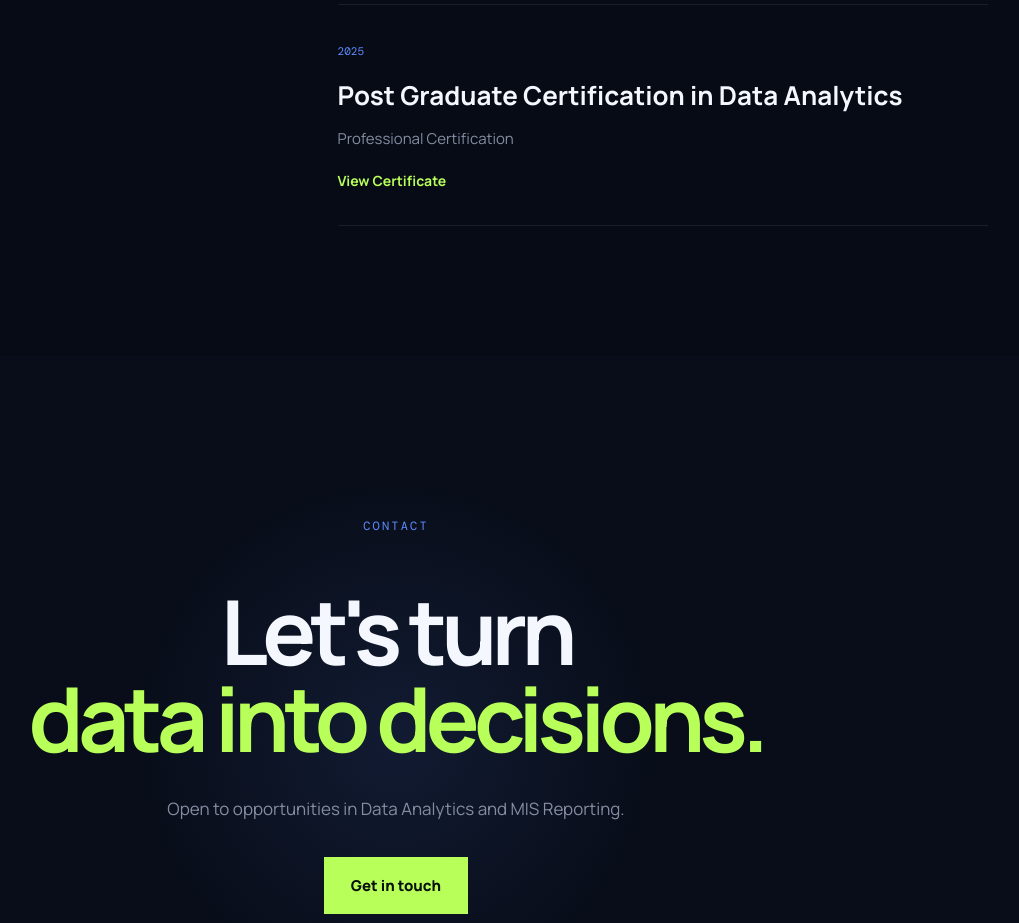
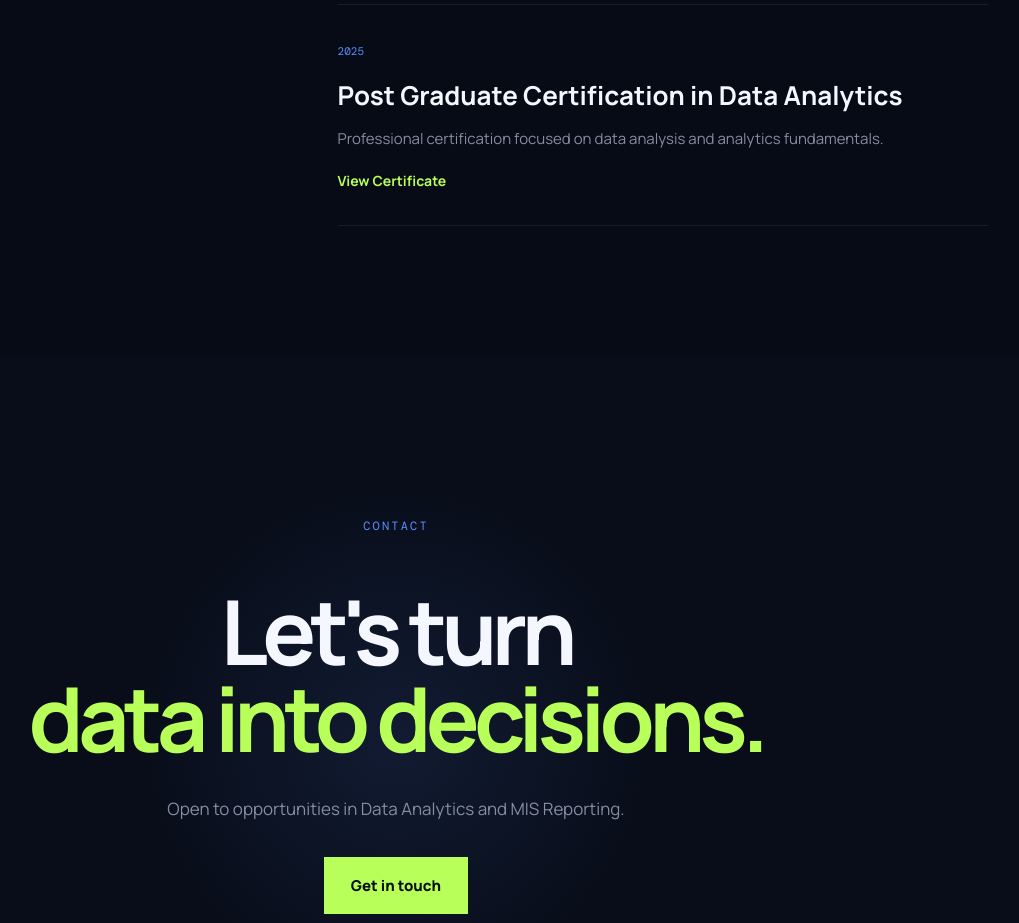
Before and after one commit to kalpana-eng/Portfolio-Sambhav, a React (Vite) app: page / in a window 1280 px wide. Shown: the part 6580-7503 px from the top of the page, without its empty margins (244-1263 px from the left). Built offline with nearby package versions, Linux system fonts and the light colour scheme.

Commit message:
Improved the Education section  section  for portfolio

```diff
--- a/src/App.jsx
+++ b/src/App.jsx
@@ -420,7 +420,9 @@ function App() {
 <article>
   <span>2019 — 2022</span>
   <h3>Diploma in Mechanical Engineering</h3>
-              <p>Government Polytechnic, Sonipat</p>
+  <p>
+    Government Polytechnic, Sonipat
+  </p>
 </article>
 
 <article className="certification-card">
@@ -428,7 +430,10 @@ function App() {
 
   <h3>Post Graduate Certification in Data Analytics</h3>
 
-              <p>Professional Certification</p>
+  <p>
+    Professional certification focused on data analysis and
+    analytics fundamentals.
+  </p>
 
   <a
     href="https://drive.google.com/drive/folders/1Dtjw50lWLRhQaF5sNJyemzKZp4SIuuEy"
```
Lines whose indentation alone changed are shown as unchanged.
